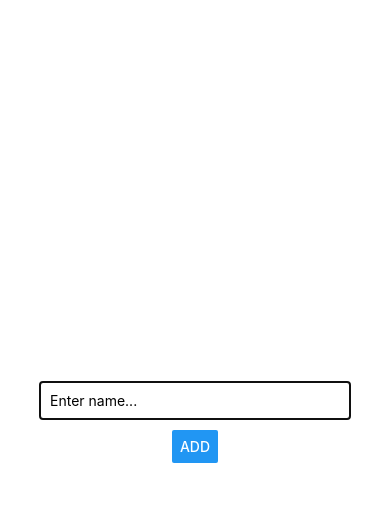
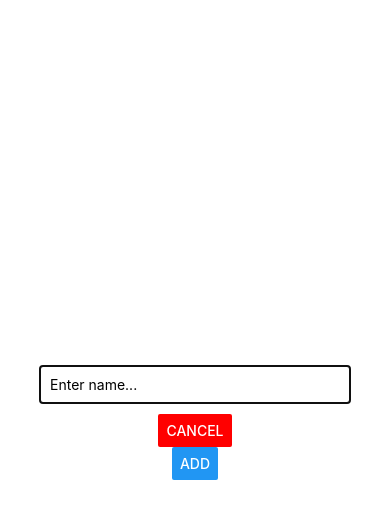
Before and after one commit to bneeland/react-native-app-2, a React Native app: screen / in a window 390 px wide. Both pictures are taken after a click on the button "ADD NAME". Shown: the top 518 px of the page. Built offline with nearby package versions, Linux system fonts and the light colour scheme.

Commit message:
Modal input clears after submitting

```diff
--- a/App.js
+++ b/App.js
@@ -13,6 +13,7 @@ export default function App() {
       ...currentNames,
       { id: Math.random().toString(), value: nameTitle }
     ]);
+    setIsAddMode(false);
   };
 
   const removeNameHandler = nameId => {
@@ -47,4 +48,4 @@ const styles = StyleSheet.create({
 });
 
 // https://www.youtube.com/watch?v=qSRrxpdMpVc
-// 2:52
+// 2:56
--- a/components/NameInput.js
+++ b/components/NameInput.js
@@ -6,6 +6,11 @@ const NameInput = props => {
 
   const nameInputHandler = (enteredText) => {
     setEnteredName(enteredText)
+  };
+
+  const addNameHandler = () => {
+    props.onAddName(enteredName);
+    setEnteredName('');
   };
 
   return (
@@ -17,7 +22,8 @@ const NameInput = props => {
           onChangeText={nameInputHandler}
           value={enteredName}
         />
-        <Button title="Add" onPress={props.onAddName.bind(this, enteredName)} />
+        <Button title="Cancel" color="red" />
+        <Button title="Add" onPress={addNameHandler} />
       </View>
     </Modal>
   )
```
